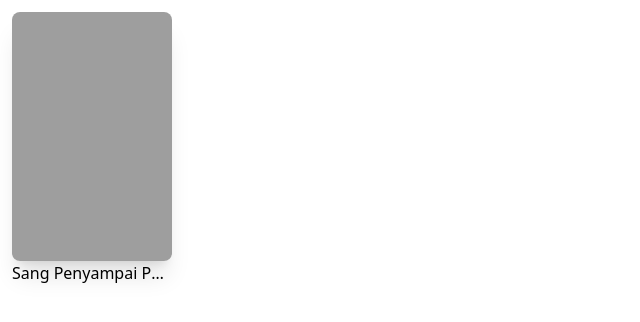
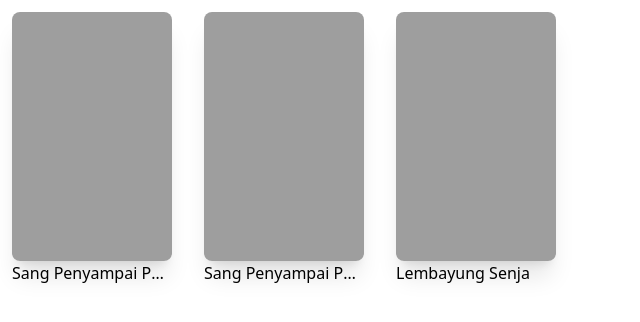
Before and after one commit to mnafisalmukhdi1/story, a Jekyll site: the page built from index.md, in a window 1280 px wide. Shown: the top 322 px of the page, without its empty margins (0-640 px from the left). Built offline with Jekyll 4.4.1, drawn with Linux system fonts in a browser that asks for light colours; nearby versions of some CDN libraries.

Commit message:
Update index.md

```diff
--- a/index.md
+++ b/index.md
@@ -3,7 +3,7 @@ layout: default
 title: Index
 ---
 <div class="relative flex flex-wrap p-3 gap-8">
-
+<!--Sang Penyampai Pesan-->
 <div class="max-w-lg shrink-0 snap-center">
 <a href="https://story.nafis1.my.id/sang-penyampai-pesan/">
 <img class="aspect-[9/14] w-40 shrink-0 rounded-lg bg-white object-cover shadow-xl" src="https://mnafisalmukhdi1.github.io/cdn/works/spp-new.png" alt="Sang Penyampai Pesan">
@@ -11,4 +11,20 @@ title: Index
 </a>
 </div>
 
+<!--Pria Bertopeng dari Surga-->
+<div class="max-w-lg shrink-0 snap-center">
+<a href="https://story.nafis1.my.id/pria-bertopeng-dari-surga/">
+<img class="aspect-[9/14] w-40 shrink-0 rounded-lg bg-white object-cover shadow-xl" src="https://mnafisalmukhdi1.github.io/cdn/works/pbds.jpg" alt="Pria Bertopeng dari Surga">
+<div class="block truncate w-40">Sang Penyampai Pesan</div>
+</a>
 </div>
+
+<!--Lembayung Senja-->
+<div class="max-w-lg shrink-0 snap-center">
+<a href="https://story.nafis1.my.id/lembayung-senja/">
+<img class="aspect-[9/14] w-40 shrink-0 rounded-lg bg-white object-cover shadow-xl" src="https://mnafisalmukhdi1.github.io/cdn/works/spp-new.png" alt="Lembayung Senja">
+<div class="block truncate w-40">Lembayung Senja</div>
+</a>
+</div>
+
+</div>
```
